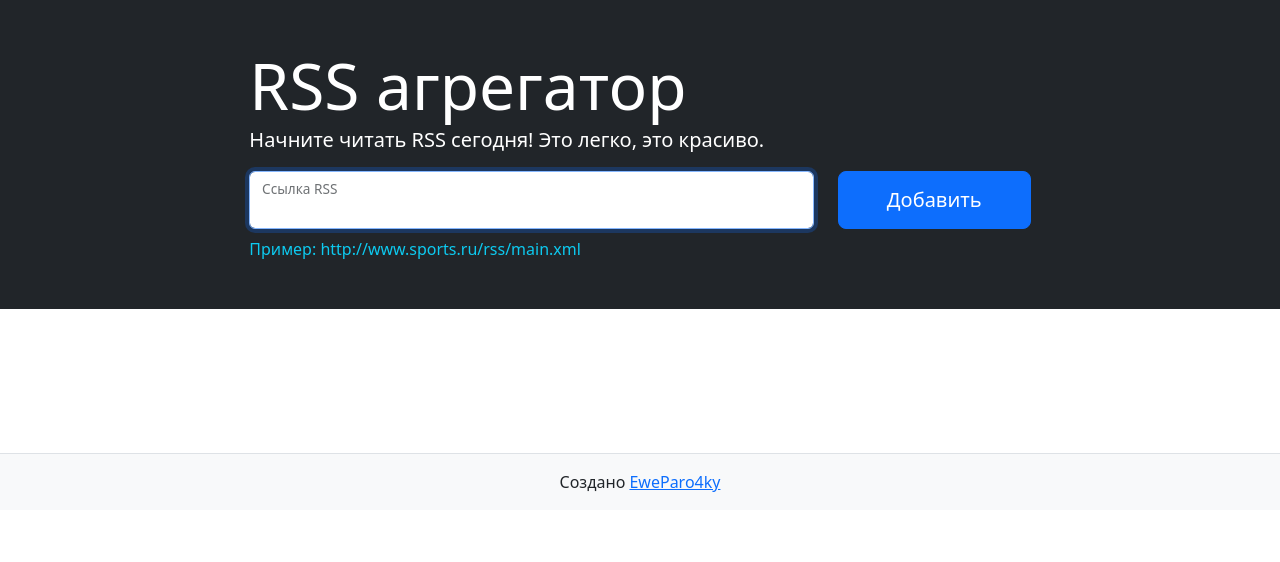
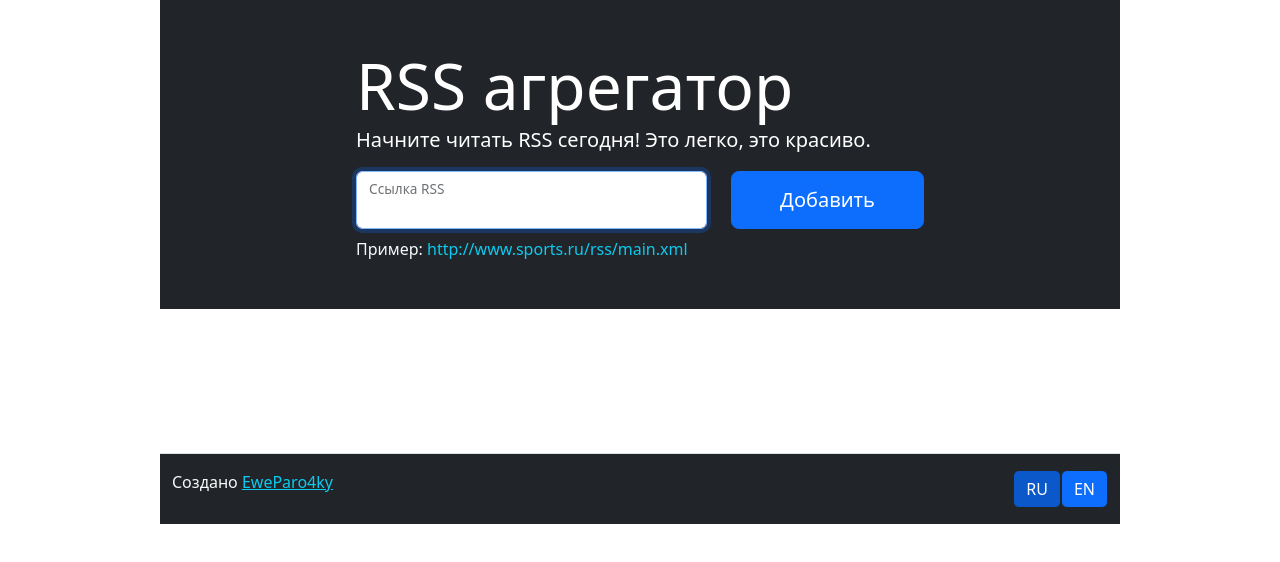
Before and after one commit to EweParo4ky/rss-react, a React (Create React App) app: page / in a window 1280 px wide. Shown: the top 562 px of the page. Built offline with nearby package versions, Linux system fonts and the light colour scheme.

Commit message:
modified

```diff
--- a/src/App.js
+++ b/src/App.js
@@ -1,13 +1,6 @@
-import React from "react"
-import Main from "./components/Main/Main";
-import Footer from "./components/Footer/Footer";
+import React from 'react';
+import Main from './components/Main/Main';
 
-
-const App = () => (
-  <div>
-    <Main />
-    <Footer />
-  </div>
-)
+const App = () => <Main />;
 
 export default App;
--- a/src/components/Footer/Footer.jsx
+++ b/src/components/Footer/Footer.jsx
@@ -1,15 +1,30 @@
 import React from 'react';
 import { useTranslation } from 'react-i18next';
+// const handleChangeLng = () => {
+// i18n.changeLanguage('en')
+// }
 
 const Footer = () => {
-  const { t } = useTranslation();
+  const { t, i18n } = useTranslation();
   return (
-    <div id="footer" className="footer border-top py-3 mt-5 bg-light">
-      <div className="container-xl">
-        <div className="text-center">{t('footer.created')}
-        <a href={t('footer.authorLink')}>
+    <div id="footer" className="footer border-top py-3 mt-5 bg-dark mx-auto w-75">
+      <div className="container-xl d-flex justify-content-between">
+        <div className="text-center text-light">{t('footer.created')}
+        <a
+        className="text-info"
+        href={t('footer.authorLink')}>
          {t('footer.authorName')}
         </a> </div>
+        <div>
+          <button
+          className="btn btn-primary border-dark active"
+          onClick={() => i18n.changeLanguage('ru')}
+          >RU</button>
+          <button
+          className="btn btn-primary border-dark"
+          onClick={() => i18n.changeLanguage('en')}
+          >EN</button>
+        </div>
       </div>
     </div>
   );
--- a/src/components/Main/Input.jsx
+++ b/src/components/Main/Input.jsx
@@ -89,7 +89,9 @@ const Input = () => {
             </div>
           </div>
         </form>
-        <p className="mt-2 mb-0 text-info">Пример: {t('main.example')}</p>
+        <p className="mt-2 mb-0 text-info">
+          <span className="text-light">{t('main.example')} </span>
+          {t('main.exampleUrl')}</p>
         <p className="feedback m-0 position-absolute small text-danger">
           {formik.errors.inputUrl}
         </p>
--- a/src/components/Main/Main.jsx
+++ b/src/components/Main/Main.jsx
@@ -1,13 +1,15 @@
 import React from 'react';
 import Input from './Input';
+import Footer from "../Footer/Footer";
 
 const Main = () => {
   return (
     <div id="Main" className="flex-grow-1">
-      <section className="container-fluid bg-dark p-5">
+      <section className="container-fluid bg-dark p-5 w-75">
         <Input />
       </section>
-      <section className="container-fluid container-xxl p-5"></section>
+      <section className="container-fluid container-xxl p-5 w-75"></section>
+      <Footer />
     </div>
   );
 };
--- a/src/init.js
+++ b/src/init.js
@@ -1,7 +1,7 @@
 import React from 'react';
 import i18next from 'i18next';
 import { I18nextProvider, initReactI18next } from 'react-i18next';
-import resources from './locales';
+import resources from './locales/index.js';
 import App from './App';
 
 const init = async () => {
--- /dev/null
+++ b/src/locales/en.js
@@ -0,0 +1,22 @@
+export default {
+  translation: {
+    main: {
+      header: 'RSS aggregator',
+      lead: "Start reading RSS today! It's easy, it's beautiful.",
+      inputPlaceholder: 'RSS link',
+      submitBtn: 'Add',
+      example: 'Example:',
+      exampleUrl: 'http://www.sports.ru/rss/main.xml',
+      validationErrors: {
+        notOneOf: 'RSS already exists',
+        mustBeUrl: 'The link must be a valid URL',
+        invalidRSS: 'The resource does not contain valid RSS',
+      },
+    },
+    footer: {
+        created: 'Created by ',
+        authorLink: 'https://github.com/EweParo4ky',
+        authorName: 'EweParo4ky',
+    },
+  },
+};
--- a/src/locales/index.js
+++ b/src/locales/index.js
@@ -1,3 +1,4 @@
 import ru from "./ru";
+import en from "./en";
 
-export default { ru };
+export default { ru, en };
--- a/src/locales/ru.js
+++ b/src/locales/ru.js
@@ -5,7 +5,8 @@ export default {
       lead: 'Начните читать RSS сегодня! Это легко, это красиво.',
       inputPlaceholder: 'Ссылка RSS',
       submitBtn: 'Добавить',
-      example: 'http://www.sports.ru/rss/main.xml',
+      example: 'Пример:',
+      exampleUrl: 'http://www.sports.ru/rss/main.xml',
       validationErrors: {
         notOneOf: 'RSS уже существует',
         mustBeUrl: 'Ссылка должна быть валидным URL',
```
Also changed, not shown: 2 other files (tests, documents, lock files or other folders).
